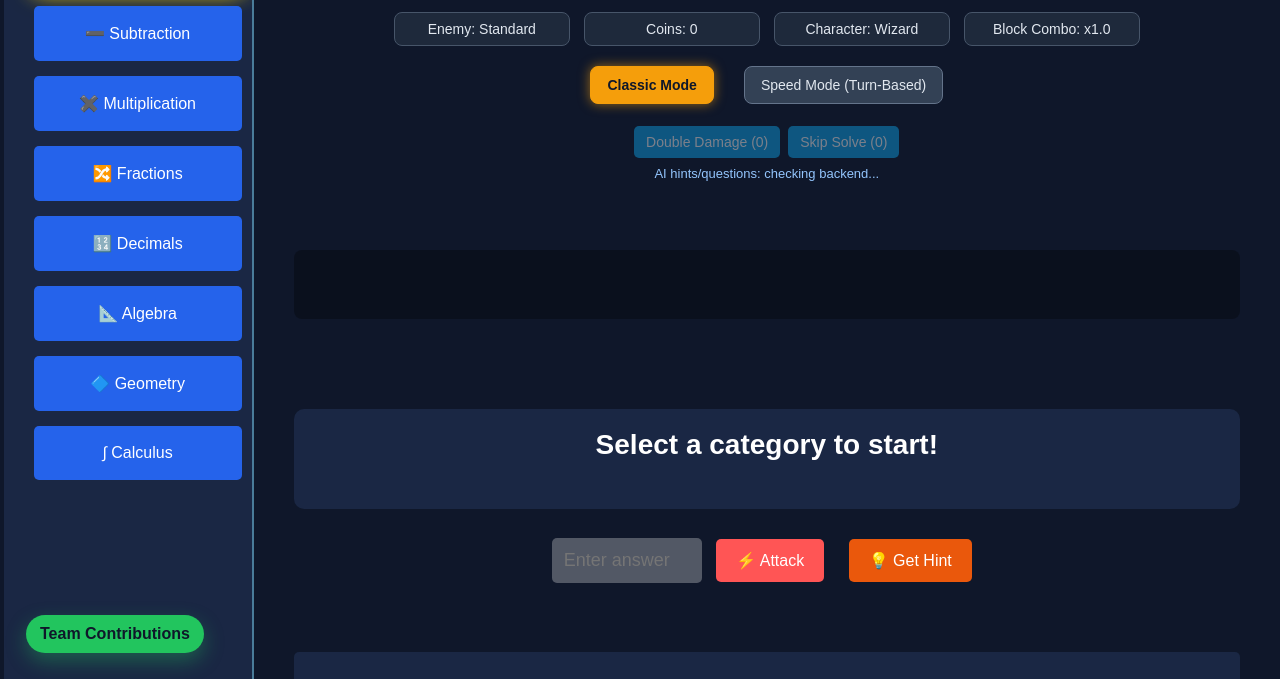
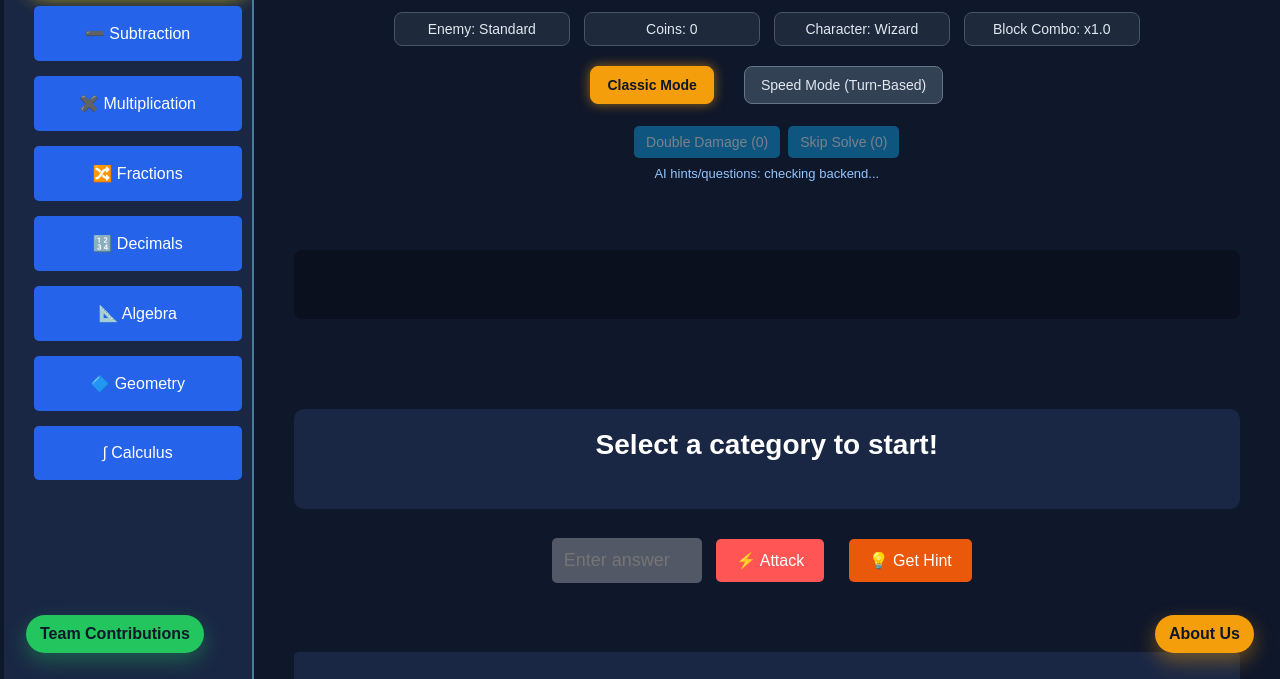
Before and after one commit to AlbertChen711/Irvington_Hackathon, a plain HTML site: page index.html in a window 1280 px wide. Shown: the part 121-800 px from the top of the page. Drawn offline with nearby package versions, Linux system fonts and the light colour scheme.

Commit message:
changed alignment of the about us thing

```diff
--- a/index.html
+++ b/index.html
@@ -458,8 +458,8 @@ i<!DOCTYPE html>
     }
     .about-us-toggle {
       position: fixed;
-      left: 16px;
-      top: 16px;
+      right: 16px;
+      bottom: 16px;
       z-index: 1000;
       background: #f59e0b;
       color: #0f172a;
```
